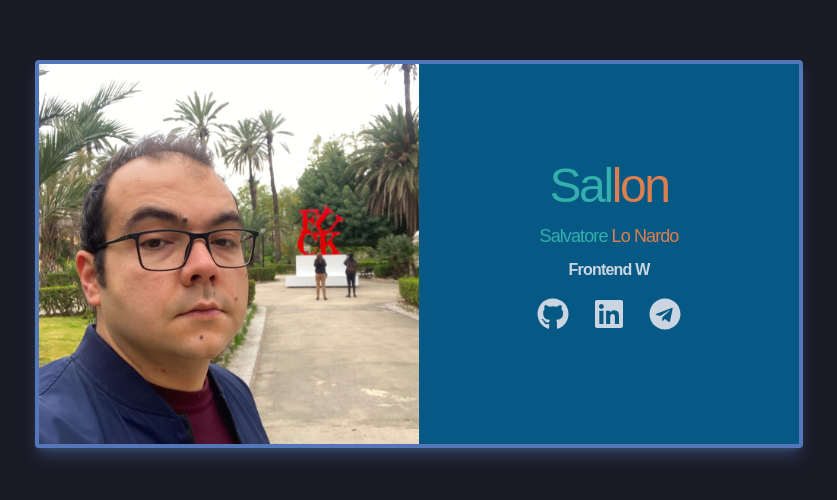
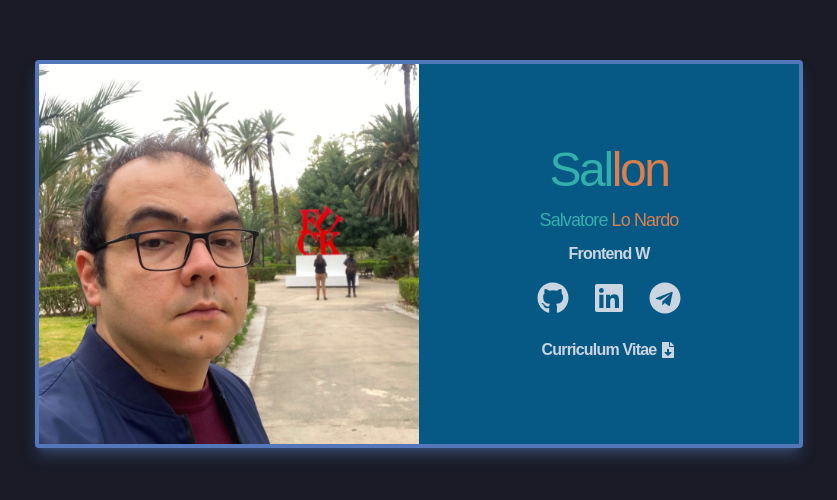
Before and after one commit to Toto-lonardo/sallon, a Next.js app: page / in a window 1280 px wide. Shown: the part 146-646 px from the top of the page, without its empty margins (221-1058 px from the left). Built offline with nearby package versions, Linux system fonts and the light colour scheme; a web font is replaced by a local one.

Commit message:
Adding CV link

```diff
--- a/app/tile.tsx
+++ b/app/tile.tsx
@@ -2,7 +2,12 @@
 
 import { useState } from "react";
 import { motion } from "framer-motion";
-import { FaGithub, FaLinkedin, FaTelegram } from "react-icons/fa";
+import {
+  FaFileDownload,
+  FaGithub,
+  FaLinkedin,
+  FaTelegram,
+} from "react-icons/fa";
 import { ReactTyped } from "react-typed";
 import Image from "next/image";
 import profilo from "../public/sallon.jpg";
@@ -66,6 +71,16 @@ export default function Immagine() {
               <FaTelegram className="size-8" />
             </a>
           </div>
+          <div className=" mt-6 text-center text-slate-300">
+            <a
+              href="https://rxresu.me/sallon/frontend-developer"
+              target="_blank"
+              className="text-slate-300 gap-1 flex flex-row justify-center items-center"
+            >
+              <span>Curriculum Vitae</span>
+              <FaFileDownload className="size-4" />
+            </a>
+          </div>
         </div>
       </div>
     </>
```
